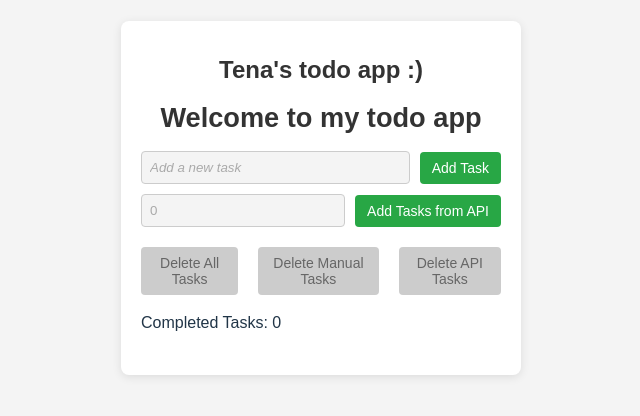
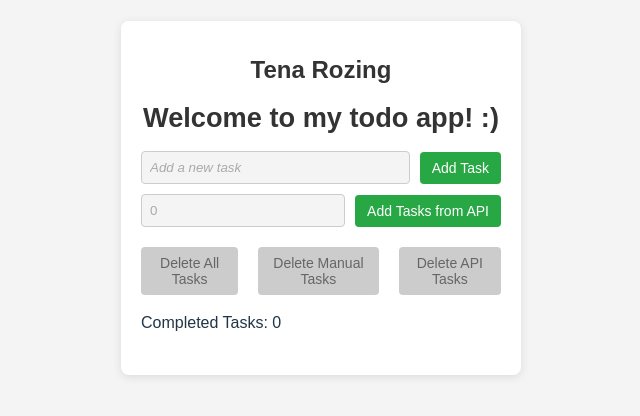
Before and after one commit to TenaRozing1/vite-react-app, a React (Vite) app: page / in a window 1280 px wide. Shown: the part 202-618 px from the top of the page, without its empty margins (319-959 px from the left). Built offline with nearby package versions, Linux system fonts and the light colour scheme.

Commit message:
Added my name in app header

```diff
--- a/src/App.tsx
+++ b/src/App.tsx
@@ -6,7 +6,7 @@ const App: React.FC = () => {
   return (
     <div className="app">
       <header>
-        <h1>Tena's todo app :)</h1>
+        <h1>Tena Rozing</h1>
       </header>
       <main>
         <TodoList />
--- a/src/components/TodoList.tsx
+++ b/src/components/TodoList.tsx
@@ -85,7 +85,7 @@ export const TodoList: React.FC = () => {
 
   return (
     <div className="todo-list">
-      <h1 className="todo-title">Welcome to my todo app</h1>
+      <h1 className="todo-title">Welcome to my todo app! :)</h1>
       <div className="add-task">
         <Input
           type="text"
```
